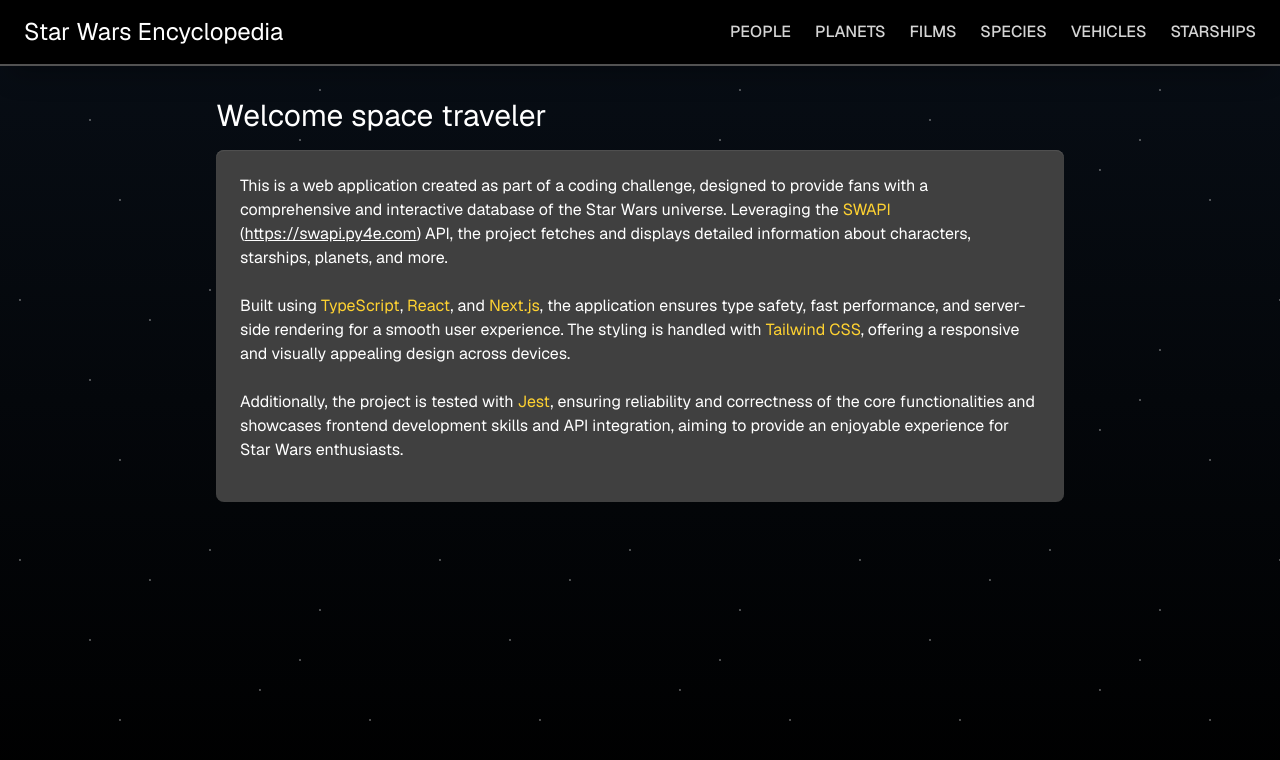
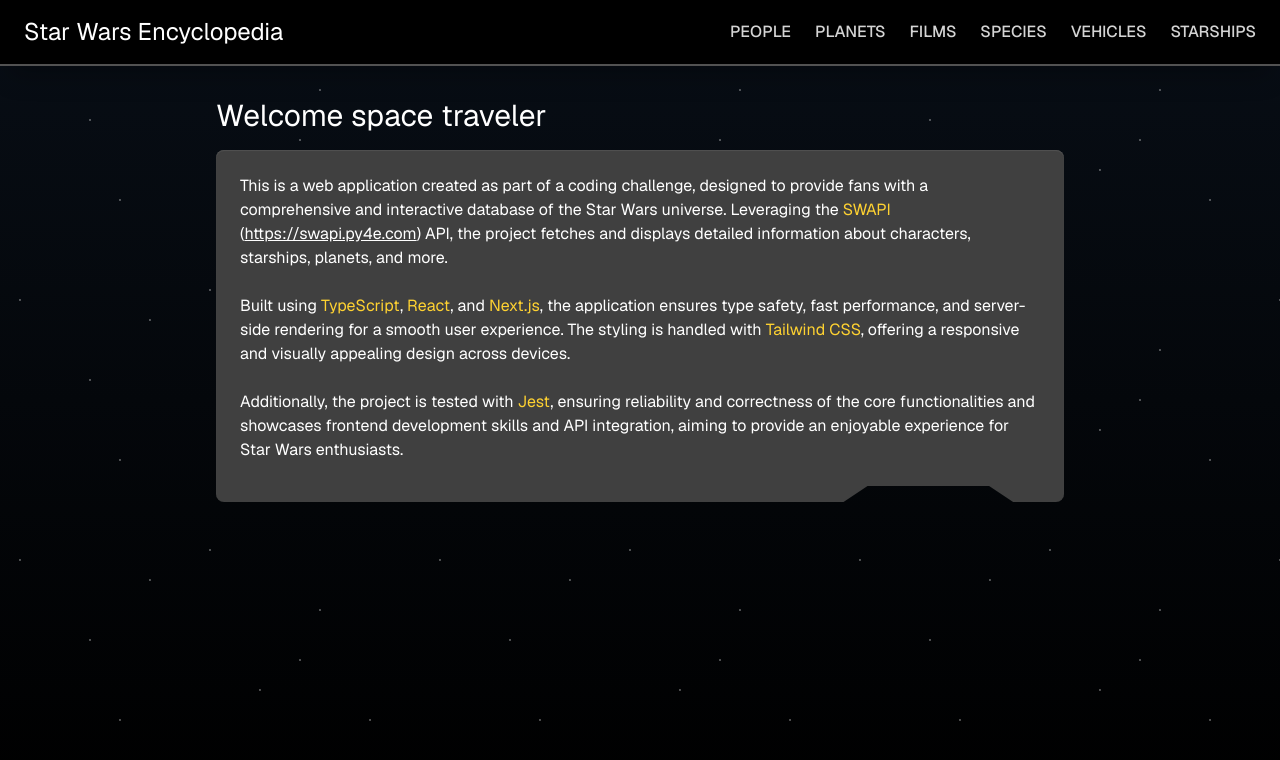
Before and after one commit to nilsklimm/star-wars-lexicon, a Next.js app: page / in a window 1280 px wide. Shown: the top 760 px of the page. Built offline with nearby package versions, Linux system fonts and the light colour scheme.

Commit message:
Update Card.tsx

```diff
--- a/src/ui/Card.tsx
+++ b/src/ui/Card.tsx
@@ -1,14 +1,4 @@
-const clipPath =
-  "[clip-path:polygon(" +
-    "0_0," +
-    "100%_0," +
-    "100%_100%," +
-    "94%_100%," +
-    "calc(94%-24px)_calc(100%-16px)," +
-    "calc(74%+24px)_calc(100%-16px)," +
-    "74%_100%," +
-    "0_100%" +
-  ")]";
+const clipPath = "[clip-path:polygon(0_0,100%_0,100%_100%,94%_100%,calc(94%-24px)_calc(100%-16px),calc(74%+24px)_calc(100%-16px),74%_100%,0_100%)]";
 
 export default function Card({
   children,
```
